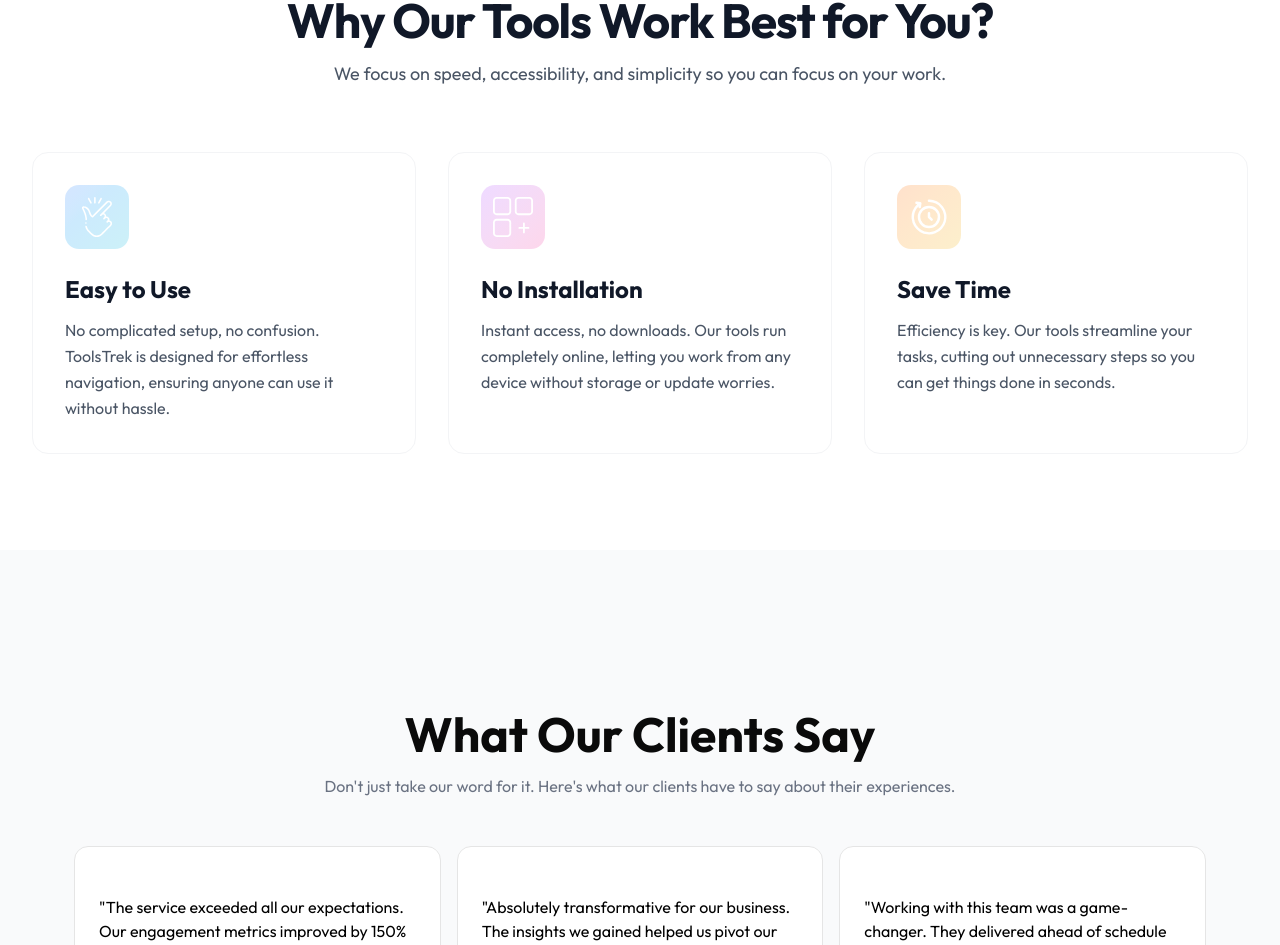
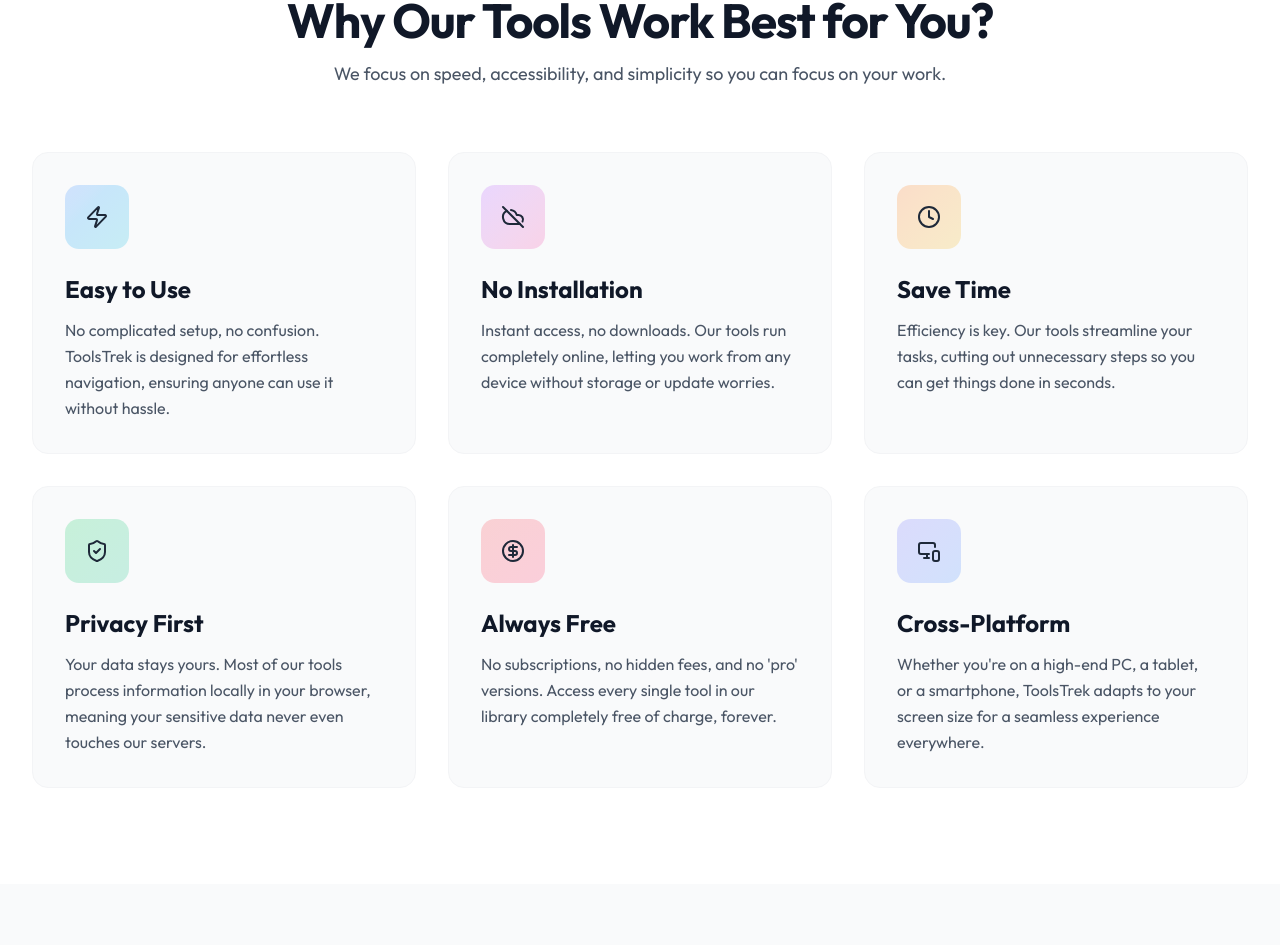
Before and after one commit to tasnimultas67/toolstrek, a Next.js app: page / in a window 1280 px wide. Shown: the part 1855-2800 px from the top of the page. Built offline with nearby package versions, Linux system fonts and the light colour scheme; no server answers.

Commit message:
feat: enhance 'why choose' section with Lucide icons and improved styling

```diff
--- a/app/page.js
+++ b/app/page.js
@@ -1,32 +1,60 @@
 import Hero from "./tools-compo/Hero";
 import HServices from "./tools-compo/HServices";
-import Image from "next/image";
 import Reviews from "./tools-compo/Home-Compo/Reviews";
 import CTA from "./tools-compo/Home-Compo/CTA";
 import { Suspense } from "react";
 import HeroSkeleton from "./tools-compo/Home-Compo/HeroSkeleton";
+import {
+  Zap,
+  CloudOff,
+  Clock,
+  ShieldCheck,
+  CircleDollarSign,
+  MonitorSmartphone,
+} from "lucide-react";
 
 const whychoose = [
   {
     title: "Easy to Use",
     description:
       "No complicated setup, no confusion. ToolsTrek is designed for effortless navigation, ensuring anyone can use it without hassle.",
-    icon: "/easytouse.svg",
+    icon: <Zap size={24} />,
     gradient: "from-blue-500/20 to-cyan-500/20",
   },
   {
     title: "No Installation",
     description:
       "Instant access, no downloads. Our tools run completely online, letting you work from any device without storage or update worries.",
-    icon: "/noinstallation.svg",
+    icon: <CloudOff size={24} />,
     gradient: "from-purple-500/20 to-pink-500/20",
   },
   {
     title: "Save Time",
     description:
       "Efficiency is key. Our tools streamline your tasks, cutting out unnecessary steps so you can get things done in seconds.",
-    icon: "/savetime.svg",
+    icon: <Clock size={24} />,
     gradient: "from-orange-500/20 to-yellow-500/20",
+  },
+  {
+    title: "Privacy First",
+    description:
+      "Your data stays yours. Most of our tools process information locally in your browser, meaning your sensitive data never even touches our servers.",
+    icon: <ShieldCheck size={24} />,
+    gradient: "from-green-500/20 to-emerald-500/20",
+  },
+  {
+    title: "Always Free",
+    description:
+      "No subscriptions, no hidden fees, and no 'pro' versions. Access every single tool in our library completely free of charge, forever.",
+    icon: <CircleDollarSign size={24} />,
+    gradient: "from-red-500/20 to-rose-500/20",
+  },
+  {
+    title: "Cross-Platform",
+    description:
+      "Whether you're on a high-end PC, a tablet, or a smartphone, ToolsTrek adapts to your screen size for a seamless experience everywhere.",
+    icon: <MonitorSmartphone size={24} />,
+    gradient: "from-indigo-500/20 to-blue-500/20",
   },
 ];
 
@@ -67,31 +95,31 @@ export default function Home() {
             {whychoose.map((item, index) => (
               <div
                 key={index}
-                className="group relative bg-white border border-gray-100 rounded-2xl p-8 transition-all duration-300 hover:shadow-2xl hover:shadow-brandColor/10 hover:-translate-y-1"
+                className="group relative bg-gray-50 dark:bg-gray-900 border border-gray-100 dark:border-gray-800 rounded-2xl p-8 transition-all duration-300 hover:shadow-2xl hover:shadow-brandColor/10 hover:-translate-y-1 overflow-hidden"
               >
                 {/* Icon Container */}
                 <div
-                  className={`inline-flex items-center justify-center w-16 h-16 rounded-xl bg-gradient-to-br ${item.gradient} mb-6 group-hover:scale-110 transition-transform duration-300`}
+                  className={`inline-flex items-center justify-center w-16 h-16 rounded-xl bg-linear-to-br ${item.gradient} mb-6 group-hover:scale-110 transition-transform duration-300 text-gray-800 dark:text-white`}
                 >
-                  <Image
-                    src={item.icon}
-                    width={40}
-                    height={40}
-                    alt={item.title}
-                    className="size-10 object-contain"
-                  />
+                  {/* Render Lucide Icon directly */}
+                  {item.icon}
                 </div>
 
-                <h3 className="text-2xl font-bold text-gray-900 mb-3">
+                <h3 className="text-2xl font-bold text-gray-900 dark:text-white mb-3">
                   {item.title}
                 </h3>
 
-                <p className="text-gray-600 leading-relaxed">
+                <p className="text-gray-600 dark:text-gray-400 leading-relaxed">
                   {item.description}
                 </p>
 
                 {/* Decorative bottom line */}
                 <div className="absolute bottom-0 left-0 h-1 w-0 bg-brandColor transition-all duration-300 group-hover:w-full rounded-b-2xl" />
+
+                {/* Optional: Subtle background glow on hover */}
+                <div
+                  className={`absolute -inset-2 bg-linear-to-br ${item.gradient} opacity-0 group-hover:opacity-5 transition-opacity blur-2xl -z-10`}
+                />
               </div>
             ))}
           </div>
```
